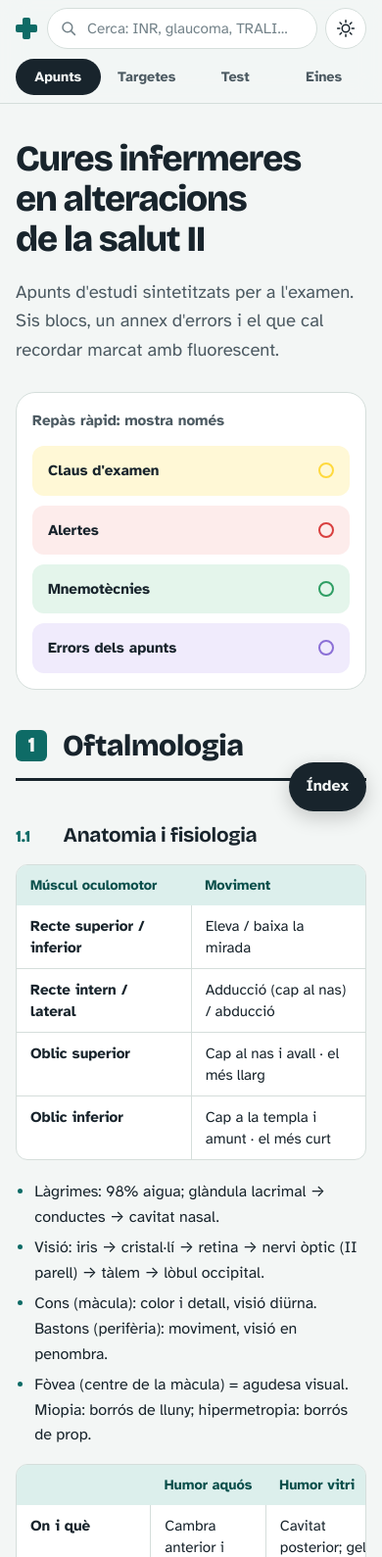
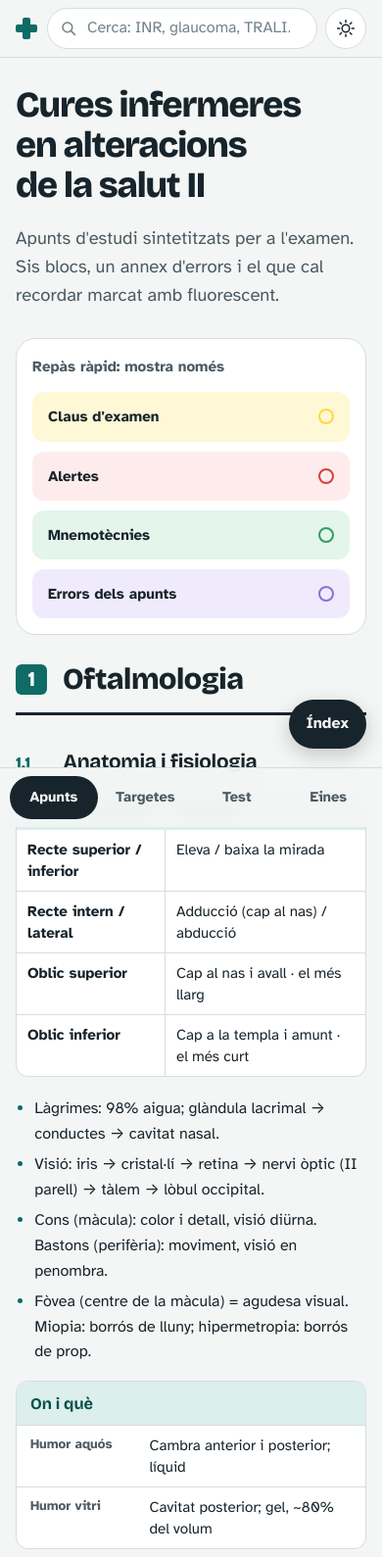
Before and after one commit to rocher-dev9/apunts-cures-infermeres-ii, a plain HTML site: page index.html in a window 390 px wide. Shown: the top 1589 px of the page at 98% size. Drawn offline with nearby package versions, Linux system fonts and the light colour scheme.

Commit message:
Disseny adaptable al mòbil
Menú de modes a baix i barra superior d'una fila, taules de 3 o més
columnes convertides en fitxes, filtres de bloc lliscants, calaix de
l'índex amb fons i zones de toc més grans en pantalles tàctils.

Co-Authored-By: Claude Opus 5.5 <noreply@anthropic.com>

```diff
--- a/app.js
+++ b/app.js
@@ -193,18 +193,37 @@
   primer.classList.add('obert');
   $('button', primer).setAttribute('aria-expanded', 'true');
 
-  // Índex al mòbil: calaix inferior
+  // Índex al mòbil: calaix inferior amb fons
   const index = $('.index');
+  const fons = Object.assign(document.createElement('div'), { className: 'index-fons' });
   const botoIndex = Object.assign(document.createElement('button'), { type: 'button', className: 'boto-index', textContent: 'Índex' });
   botoIndex.setAttribute('aria-expanded', 'false');
-  botoIndex.addEventListener('click', () => {
-    const obert = index.classList.toggle('obert');
-    botoIndex.setAttribute('aria-expanded', String(obert));
-    botoIndex.textContent = obert ? 'Tanca' : 'Índex';
+  function calaix(obrir) {
+    index.classList.toggle('obert', obrir);
+    fons.classList.toggle('obert', obrir);
+    document.body.classList.toggle('calaix-obert', obrir);
+    botoIndex.setAttribute('aria-expanded', String(obrir));
+    botoIndex.textContent = obrir ? 'Tanca' : 'Índex';
+  }
+  botoIndex.addEventListener('click', () => calaix(!index.classList.contains('obert')));
+  fons.addEventListener('click', () => calaix(false));
+  document.addEventListener('keydown', (ev) => { if (ev.key === 'Escape' && index.classList.contains('obert')) calaix(false); });
+  // Si la finestra s'eixampla fins a mostrar l'índex lateral, tanca el calaix
+  matchMedia('(min-width: 901px)').addEventListener('change', (e) => { if (e.matches) calaix(false); });
+  $('#v-apunts').append(fons, botoIndex);
+  llistaIndex.addEventListener('click', (ev) => {
+    if (ev.target.closest('a') && index.classList.contains('obert')) calaix(false);
   });
-  $('#v-apunts').append(botoIndex);
-  llistaIndex.addEventListener('click', (ev) => {
-    if (ev.target.closest('a') && index.classList.contains('obert')) botoIndex.click();
+
+  // Taules: etiqueta de columna a cada cel·la, perquè al mòbil es llegeixin com a fitxes
+  $$('.taula table').forEach(taula => {
+    const caps = $$('thead th', taula).map(th => th.textContent.trim());
+    if (caps.length >= 3) taula.parentElement.classList.add('apila');
+    $$('tbody tr', taula).forEach(tr => {
+      [...tr.children].forEach((cel, i) => {
+        if (cel.tagName === 'TD') cel.dataset.label = caps[i] || '';
+      });
+    });
   });
 
   /* ---------------- Filtres i cerca ---------------- */
--- a/estils.css
+++ b/estils.css
@@ -116,7 +116,7 @@ h1, h2, h3 { font-family: var(--font-tit); line-height: 1.12; letter-spacing: -0
 
 /* ---------- Barra superior ---------- */
 .barra {
-  position: sticky; top: 0; z-index: 20;
+  position: sticky; top: env(safe-area-inset-top, 0px); z-index: 20;
   display: grid;
   grid-template-columns: auto 1fr auto;
   align-items: center;
@@ -315,7 +315,9 @@ h1, h2, h3 { font-family: var(--font-tit); line-height: 1.12; letter-spacing: -0
 .taula thead th:empty { background: var(--teal-soft); }
 .taula tbody th { font-weight: 700; color: var(--ink); min-width: 9em; }
 .taula td + td, .taula th + td { border-left: 1px solid var(--line); }
-.taula tbody tr:hover { background: color-mix(in srgb, var(--teal-soft) 40%, transparent); }
+@media (hover: hover) {
+  .taula tbody tr:hover { background: color-mix(in srgb, var(--teal-soft) 40%, transparent); }
+}
 
 /* Requadres: el títol és una ratllada de fluorescent */
 .nota {
@@ -456,7 +458,9 @@ body[data-filtre] .tema { padding: 22px 0 10px; }
 /* Botó d'índex al mòbil */
 .boto-index {
   display: none;
-  position: fixed; right: 16px; bottom: 16px; z-index: 25;
+  position: fixed; z-index: 31;
+  right: max(16px, env(safe-area-inset-right, 0px));
+  bottom: calc(16px + env(safe-area-inset-bottom, 0px));
   padding: 12px 18px; border-radius: 99px; border: 0;
   background: var(--ink); color: var(--paper); font-weight: 700;
   box-shadow: 0 6px 20px rgba(0,0,0,.2); cursor: pointer;
@@ -680,11 +684,103 @@ body[data-filtre] .tema { padding: 22px 0 10px; }
   .eines { grid-template-columns: 1fr; }
   .inr-factors ul { columns: 1; }
 }
+/* Fons del calaix de l'índex (només mòbil i tauleta) */
+.index-fons { display: none; }
+@media (max-width: 900px) {
+  .index-fons.obert {
+    display: block; position: fixed; inset: 0; z-index: 29;
+    background: rgba(8, 20, 22, .45);
+  }
+  body.calaix-obert { overflow: hidden; }
+}
+
+/* Mòbil: barra superior d'una fila i modes a baix, a l'abast del polze */
 @media (max-width: 640px) {
-  /* Marca i accions en una sola fila */
-  .barra { grid-template-columns: auto 1fr; grid-template-areas: "marca accions" "modes modes"; }
+  .barra {
+    grid-template-columns: auto 1fr; grid-template-areas: "marca accions";
+    min-height: 0;
+    padding-left: max(16px, env(safe-area-inset-left, 0px));
+    padding-right: max(16px, env(safe-area-inset-right, 0px));
+    background: var(--paper);
+    -webkit-backdrop-filter: none; backdrop-filter: none;
+  }
   .barra-accions { justify-self: stretch; }
   .marca > span:last-child { display: none; }
+  .cerca input { font-size: 16px; } /* evita el zoom automàtic a iOS */
+
+  .modes {
+    position: fixed; left: 0; right: 0; bottom: 0; z-index: 28;
+    display: grid; grid-template-columns: repeat(4, 1fr); gap: 4px;
+    padding: 8px max(10px, env(safe-area-inset-right, 0px)) calc(8px + env(safe-area-inset-bottom, 0px)) max(10px, env(safe-area-inset-left, 0px));
+    background: color-mix(in srgb, var(--paper) 92%, transparent);
+    -webkit-backdrop-filter: blur(14px) saturate(1.4);
+    backdrop-filter: blur(14px) saturate(1.4);
+    border-top: 1px solid var(--line);
+  }
+  .modes a { display: grid; place-items: center; min-height: 44px; padding: 6px 4px; font-size: .92rem; }
+  body { padding-bottom: calc(68px + env(safe-area-inset-bottom, 0px)); }
+  html { scroll-padding-top: 84px; }
+  .boto-index {
+    bottom: calc(80px + env(safe-area-inset-bottom, 0px));
+    right: max(16px, env(safe-area-inset-right, 0px));
+  }
+  .index { padding-bottom: calc(150px + env(safe-area-inset-bottom, 0px)); }
+
+  .portada { padding-top: 28px; padding-bottom: 28px; }
+  .vista-cap { padding-top: 28px; }
+  .bloc { margin-bottom: 48px; }
+  .tema { padding: 28px 0 22px; }
+
+  /* Filtres de bloc en una fila lliscant */
+  .eina-filtres {
+    flex-wrap: nowrap; overflow-x: auto; padding-bottom: 18px;
+    scrollbar-width: none; -webkit-overflow-scrolling: touch;
+  }
+  .eina-filtres::-webkit-scrollbar { display: none; }
+  .eina-filtres .xip { flex: none; }
+
+  /* Targetes: els dos botons de resposta, primer i grans */
+  .tg-botons { display: grid; grid-template-columns: 1fr 1fr; width: 100%; }
+  .tg-botons #tg-no, .tg-botons #tg-si { order: -1; padding-block: 14px; }
+  .tg-teclat { display: none; }
+  .targeta { min-height: clamp(200px, 32vh, 300px); }
+  .tg-zona { gap: 12px; }
+  .targeta-davant { padding-top: 28px; }
+
+  /* Taules de dues columnes: més compactes */
+  .taula th, .taula td { padding: 9px 11px; }
+  .taula tbody th { min-width: 0; width: 38%; }
+
+  /* Taules de 3 o més columnes: cada fila es converteix en una fitxa */
+  .taula.apila { border: 0; background: none; overflow: visible; border-radius: 0; }
+  .taula.apila table, .taula.apila tbody, .taula.apila tr,
+  .taula.apila th, .taula.apila td { display: block; width: auto; }
+  .taula.apila thead { position: absolute; width: 1px; height: 1px; overflow: hidden; clip: rect(0 0 0 0); }
+  .taula.apila tr {
+    background: var(--surface); border: 1px solid var(--line); border-radius: var(--r-m);
+    margin-bottom: 10px; overflow: hidden;
+  }
+  .taula.apila tr:last-child { margin-bottom: 0; }
+  .taula.apila tbody th {
+    padding: 11px 14px 9px; border: 0;
+    background: var(--teal-soft); color: var(--teal-ink);
+    font-family: var(--font-tit); font-size: 1.02rem;
+  }
+  .taula.apila td {
+    display: grid; grid-template-columns: minmax(0, 7.2em) minmax(0, 1fr); gap: 12px;
+    padding: 9px 14px; border: 0; border-top: 1px solid var(--line);
+  }
+  .taula.apila tr > td:first-child { border-top: 0; }
+  .taula.apila td::before { content: attr(data-label); font-weight: 700; font-size: .84rem; color: var(--ink-soft); line-height: 1.5; }
+  .taula.apila td[data-label=""] { display: block; }
+  .taula.apila td:empty { display: none; }
+}
+
+/* Pantalles tàctils: zones de toc més grans */
+@media (pointer: coarse) {
+  .index-temes a { padding: 8px 0; }
+  .index-bloc > button { padding: 14px 4px; }
+  .xip { min-height: 44px; }
 }
 
 @media (prefers-reduced-motion: reduce) {
--- a/index.html
+++ b/index.html
@@ -2,7 +2,9 @@
 <html lang="ca">
 <head>
 <meta charset="utf-8">
-<meta name="viewport" content="width=device-width, initial-scale=1">
+<meta name="viewport" content="width=device-width, initial-scale=1, viewport-fit=cover">
+<meta name="theme-color" content="#f3f6f5" media="(prefers-color-scheme: light)">
+<meta name="theme-color" content="#0f181b" media="(prefers-color-scheme: dark)">
 <title>Cures Infermeres II · Apunts interactius</title>
 <meta name="description" content="Apunts d'estudi sintetitzats de Cures Infermeres en Alteracions de la Salut II, amb targetes, test i eines interactives.">
 <link rel="preconnect" href="https://fonts.googleapis.com">
```
